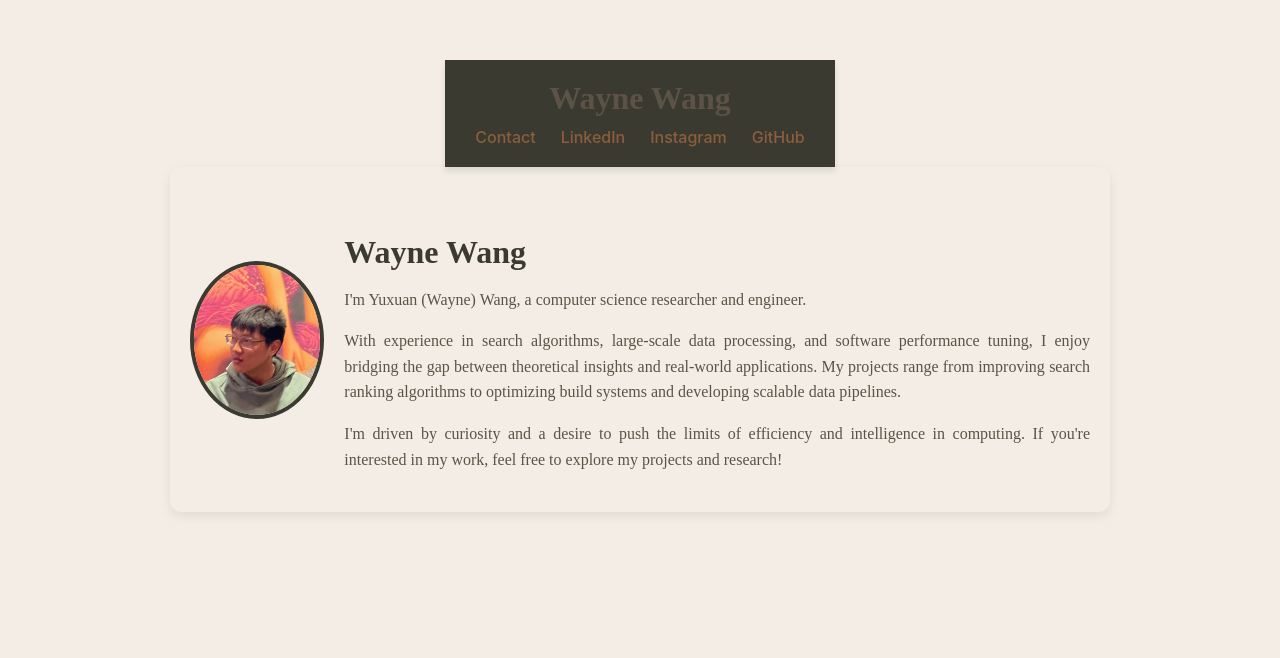
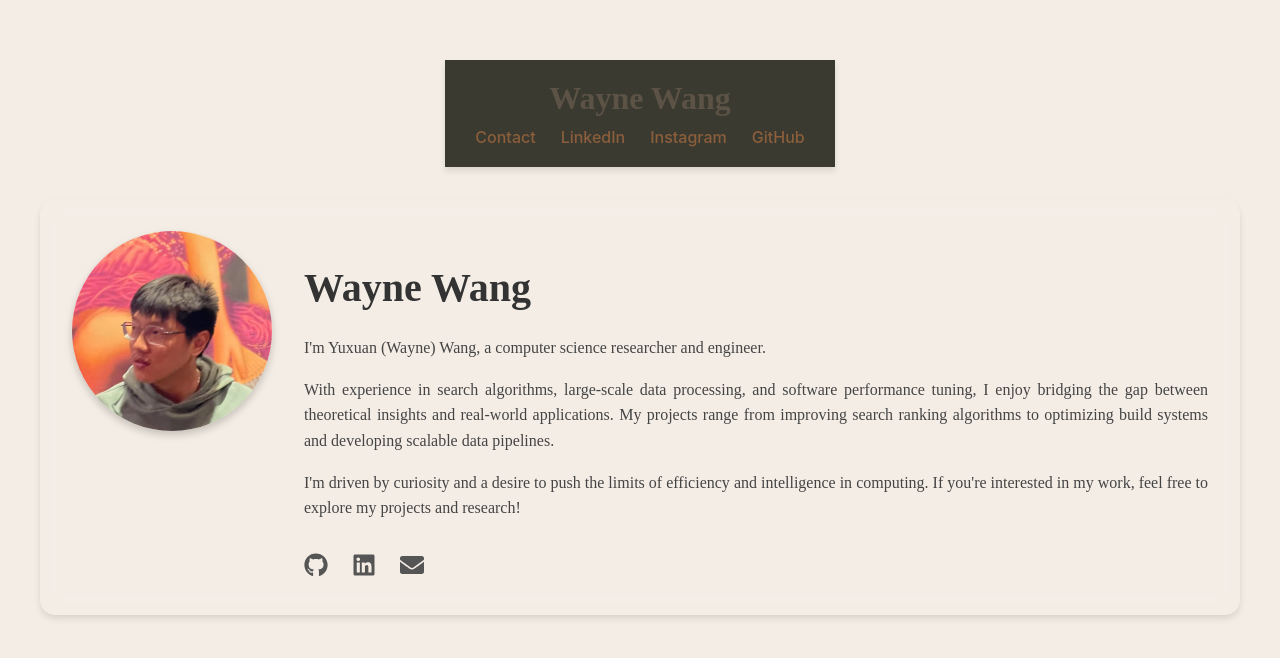
Before and after one commit to waynewangyuxuan/personal_site, a React (Create React App) app in the folder frontend/: page /#/bio in a window 1280 px wide. Shown: the top 658 px of the page. Built offline with nearby package versions, Linux system fonts and the light colour scheme.

Commit message:
Enhancement: Add social links, animations, and improve Bio component styling

```diff
--- a/frontend/src/components/Bio.css
+++ b/frontend/src/components/Bio.css
@@ -1,59 +1,82 @@
 .bio-container {
-    display: flex;
-    justify-content: center;
-    align-items: center;
-    padding: 40px 20px;
-    background-color: #f4ede5; /* Soft earth tone */
-    border-radius: 12px;
-    box-shadow: 0 4px 12px rgba(0, 0, 0, 0.08);
-    margin-bottom: 40px;
+    padding: 2rem;
+    max-width: 1200px;
+    margin: 0 auto;
 }
 
 .bio-content {
     display: flex;
-    align-items: center;
-    max-width: 900px;
-    text-align: left;
-    gap: 20px;
+    gap: 2rem;
+    align-items: flex-start;
+    background: rgba(255, 255, 255, 0.05);
+    padding: 2rem;
+    border-radius: 15px;
+    backdrop-filter: blur(10px);
+    box-shadow: 0 4px 6px rgba(0, 0, 0, 0.1);
 }
 
-/* Bio Image */
 .bio-image {
-    width: 150px;
-    height: 150px;
+    width: 200px;
+    height: 200px;
     border-radius: 50%;
     object-fit: cover;
-    border: 4px solid #3b3a30; /* Dark brown border */
+    box-shadow: 0 4px 8px rgba(0, 0, 0, 0.2);
 }
 
-/* Bio Text */
+.bio-text {
+    flex: 1;
+}
+
 .bio-text h2 {
-    font-size: 2rem;
-    font-weight: 700;
-    color: #3b3a30; /* Dark earthy brown */
-    font-family: 'Playfair Display', serif;
-    margin-bottom: 10px;
+    font-size: 2.5rem;
+    margin-bottom: 1.5rem;
+    color: #333;
 }
 
 .bio-text p {
     text-align: justify;
     margin-bottom: 1rem;
     line-height: 1.6;
+    color: #444;
 }
 
-.bio-text p:last-child {
-    margin-bottom: 0;
+.social-links {
+    display: flex;
+    gap: 1.5rem;
+    margin-top: 2rem;
 }
 
-/* Responsive */
+.social-links a {
+    color: #555;
+    font-size: 1.5rem;
+    transition: all 0.3s ease;
+}
+
+.social-links a:hover {
+    color: #007bff;
+    transform: translateY(-3px);
+}
+
+/* Responsive Design */
 @media (max-width: 768px) {
     .bio-content {
         flex-direction: column;
+        align-items: center;
         text-align: center;
+        padding: 1.5rem;
     }
 
     .bio-image {
-        width: 120px;
-        height: 120px;
+        width: 150px;
+        height: 150px;
+        margin-bottom: 1.5rem;
+    }
+
+    .bio-text h2 {
+        font-size: 2rem;
+    }
+
+    .social-links {
+        justify-content: center;
     }
 }
--- a/frontend/src/components/Bio.js
+++ b/frontend/src/components/Bio.js
@@ -1,15 +1,39 @@
 import React from "react";
+import { motion } from "framer-motion";
+import { FaGithub, FaLinkedin, FaEnvelope } from "react-icons/fa";
 import "./Bio.css";
 import headshot from "../assets/headshot.jpg"; // Add your headshot image inside the `assets` folder
 
 // Test comment for GitHub Actions deployment verification
 function Bio() {
     return (
-        <div className="bio-container">
-            <div className="bio-content">
-                <img src={headshot} alt="Wayne Wang 王宇轩" className="bio-image" />
+        <div className="bio-container" role="main">
+            <motion.div
+                className="bio-content"
+                initial={{ opacity: 0, y: 20 }}
+                animate={{ opacity: 1, y: 0 }}
+                transition={{ duration: 0.8 }}
+            >
+                <motion.img
+                    src={headshot}
+                    alt="Wayne Wang 王宇轩"
+                    className="bio-image"
+                    whileHover={{ scale: 1.05 }}
+                    transition={{ duration: 0.3 }}
+                />
                 <div className="bio-text">
-                    <h2>Wayne Wang</h2>
+                    <motion.h2
+                        initial={{ opacity: 0, x: -20 }}
+                        animate={{ opacity: 1, x: 0 }}
+                        transition={{ delay: 0.3, duration: 0.5 }}
+                    >
+                        Wayne Wang
+                    </motion.h2>
+                    <motion.div
+                        initial={{ opacity: 0 }}
+                        animate={{ opacity: 1 }}
+                        transition={{ delay: 0.5, duration: 0.5 }}
+                    >
                         <p>
                             I'm Yuxuan (Wayne) Wang, a computer science researcher and engineer.
                         </p>
@@ -19,8 +43,33 @@ function Bio() {
                         <p>
                             I'm driven by curiosity and a desire to push the limits of efficiency and intelligence in computing. If you're interested in my work, feel free to explore my projects and research!
                         </p>
+                    </motion.div>
+
+                    <motion.div
+                        className="social-links"
+                        initial={{ opacity: 0, y: 20 }}
+                        animate={{ opacity: 1, y: 0 }}
+                        transition={{ delay: 0.7, duration: 0.5 }}
+                    >
+                        <a href="https://github.com/waynewangyuxuan"
+                           target="_blank"
+                           rel="noopener noreferrer"
+                           aria-label="GitHub Profile">
+                            <FaGithub />
+                        </a>
+                        <a href="https://www.linkedin.com/in/yuxuan-wayne-wang"
+                           target="_blank"
+                           rel="noopener noreferrer"
+                           aria-label="LinkedIn Profile">
+                            <FaLinkedin />
+                        </a>
+                        <a href="mailto:yw5629@nyu.edu"
+                           aria-label="Email Contact">
+                            <FaEnvelope />
+                        </a>
+                    </motion.div>
                 </div>
-            </div>
+            </motion.div>
         </div>
     );
 }
```
Lines whose indentation alone changed are shown as unchanged.
